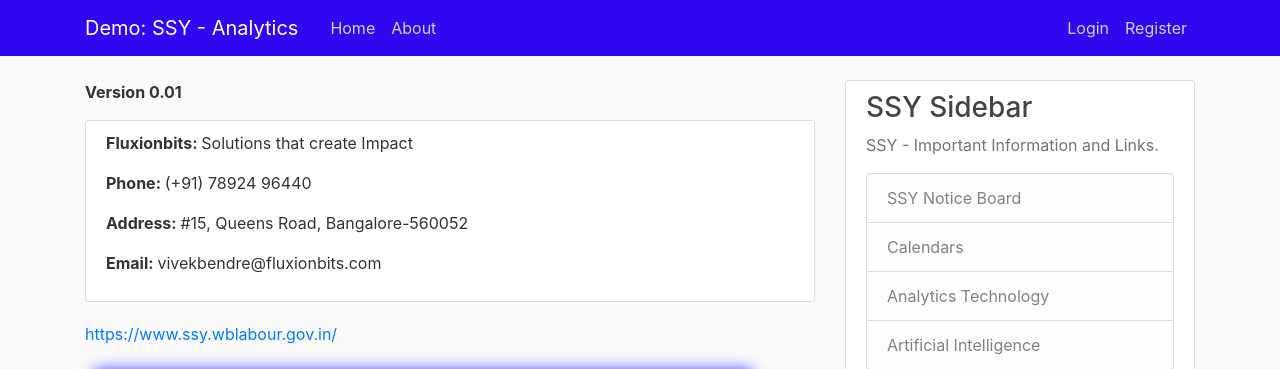
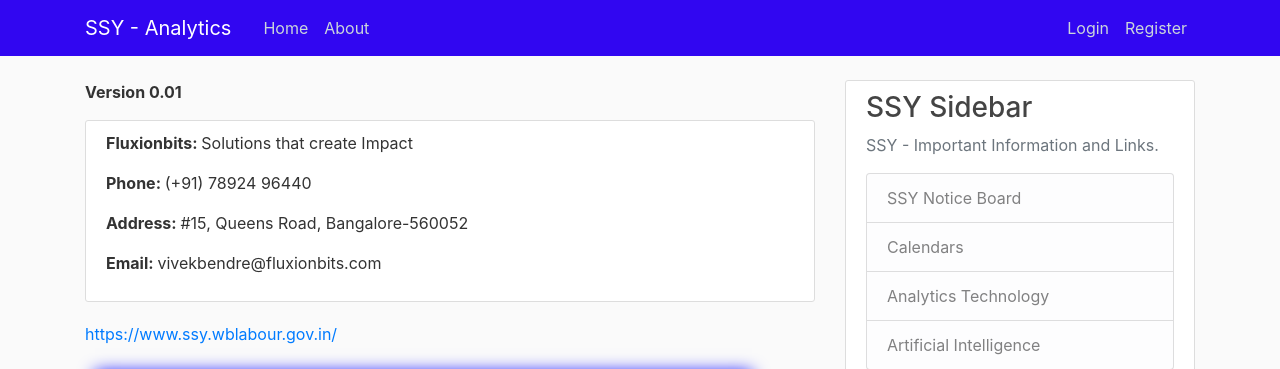
Before and after one commit to 1120anirban/Demo-SSY-Flask, a Flask app: page /about in a window 1280 px wide. Shown: the top 369 px of the page. Run offline with Flask 2, Linux system fonts and the light colour scheme; some libraries are stand-ins or nearby versions.

Commit message:
Demo word removed from non logged in header

```diff
--- a/app/templates/layout.html
+++ b/app/templates/layout.html
@@ -20,7 +20,7 @@
         <header class="site-header">
             <nav class="navbar navbar-expand-md navbar-dark bg-steel fixed-top">
                 <div class="container">
-                    <a class="navbar-brand mr-4" href="/">Demo: SSY - Analytics</a>
+                    <a class="navbar-brand mr-4" href="/">SSY - Analytics</a>
                     <button class="navbar-toggler" type="button" data-toggle="collapse" data-target="#navbarToggle" aria-controls="navbarToggle" aria-expanded="false" aria-label="Toggle navigation">
                         <span class="navbar-toggler-icon"></span>
                     </button>
```
